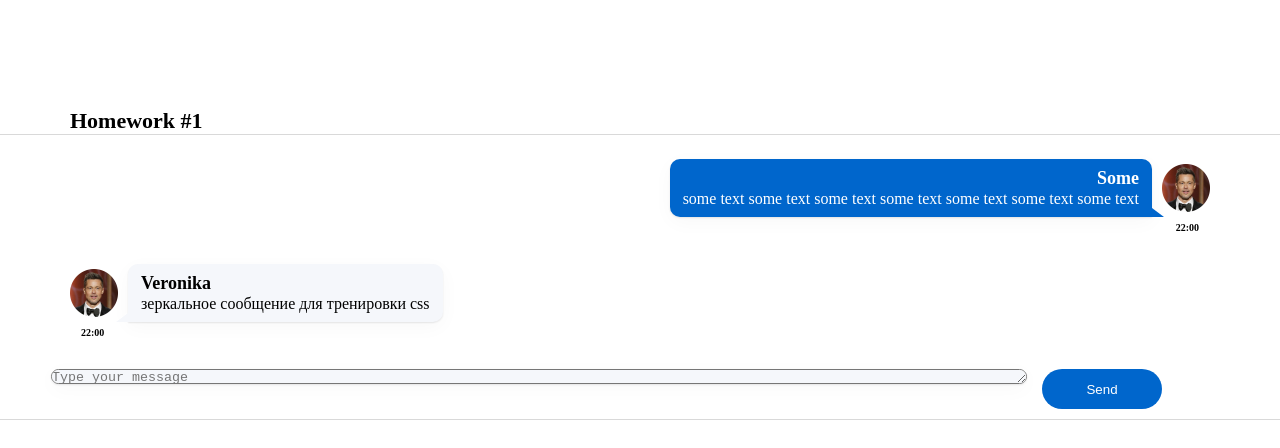
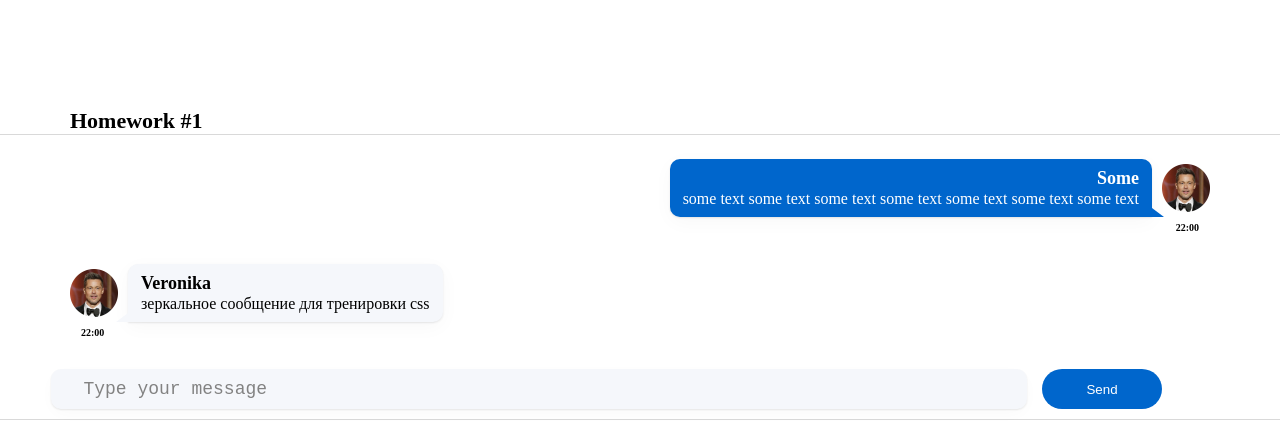
Before and after one commit to AntonChislov/DZ_1, a React (Create React App) app: page / in a window 1280 px wide. Shown: the top 448 px of the page. Built offline with nearby package versions, Linux system fonts and the light colour scheme.

Commit message:
refactoring

```diff
--- a/package.json
+++ b/package.json
@@ -1,6 +1,6 @@
 {
   "name": "hws2",
-  "homepage": "http://AntonChislov.github.io/hws2",
+  "homepage": "http://AntonChislov.github.io/DZ_1",
   "version": "0.1.0",
   "private": true,
   "dependencies": {
@@ -16,7 +16,7 @@
     "@types/react-dom": "18.0.6",
     "@types/uuid": "8.3.4",
     "axios": "0.27.2",
-    "gh-pages": "4.0.0",
+    "gh-pages": "^4.0.0",
     "react": "18.2.0",
     "react-dom": "18.2.0",
     "react-redux": "8.0.4",
--- a/src/s2-homeworks/hw01/message-sender/MessageSender.module.css
+++ b/src/s2-homeworks/hw01/message-sender/MessageSender.module.css
@@ -7,11 +7,23 @@
 
 .textarea {
     width: 976px;
-    height: 40px;
     background: #F5F7FB;
     box-shadow: 0px 5px 20px rgba(29, 33, 38, 0.03), 0px 1px 2px rgba(29, 33, 38, 0.1);
-    border-radius: 20px;
+    border-radius: 10px;
+    resize: none;
+    border: none;
 
+    /*font-family: 'Montserrat';*/
+    font-style: normal;
+    font-weight: 400;
+    font-size: 18px;
+    line-height: 40px;
+    /* identical to box height */
+
+
+    color: rgba(0, 0, 0, 0.6);
+
+    opacity: 0.9;
 }
 
 .button {
@@ -22,7 +34,6 @@
     border: none;
     color: #FFFFFF;
     margin-left: 15px;
-    resize: inherit;
 }
 
 .button:hover {
--- a/src/s2-homeworks/hw01/message-sender/MessageSender.tsx
+++ b/src/s2-homeworks/hw01/message-sender/MessageSender.tsx
@@ -15,7 +15,7 @@ const MessageSender = (props: any) => {
 
     useEffect(() => {
         if (textareaRef?.current) {
-            textareaRef.current.style.height = '0px'
+            textareaRef.current.style.height = '40px'
             textareaRef.current.style.height = textareaRef.current.scrollHeight + 'px'
         }
     }, [text])
@@ -52,7 +52,7 @@ const MessageSender = (props: any) => {
                     ref={textareaRef}
 
                     title={'Shift+Enter for send'}
-                    placeholder={'Type your message'}
+                    placeholder={'   Type your message'}
                     value={text}
 
                     onChange={onChange}
```
Also changed, not shown: 1 other file (tests, documents, lock files or other folders).
